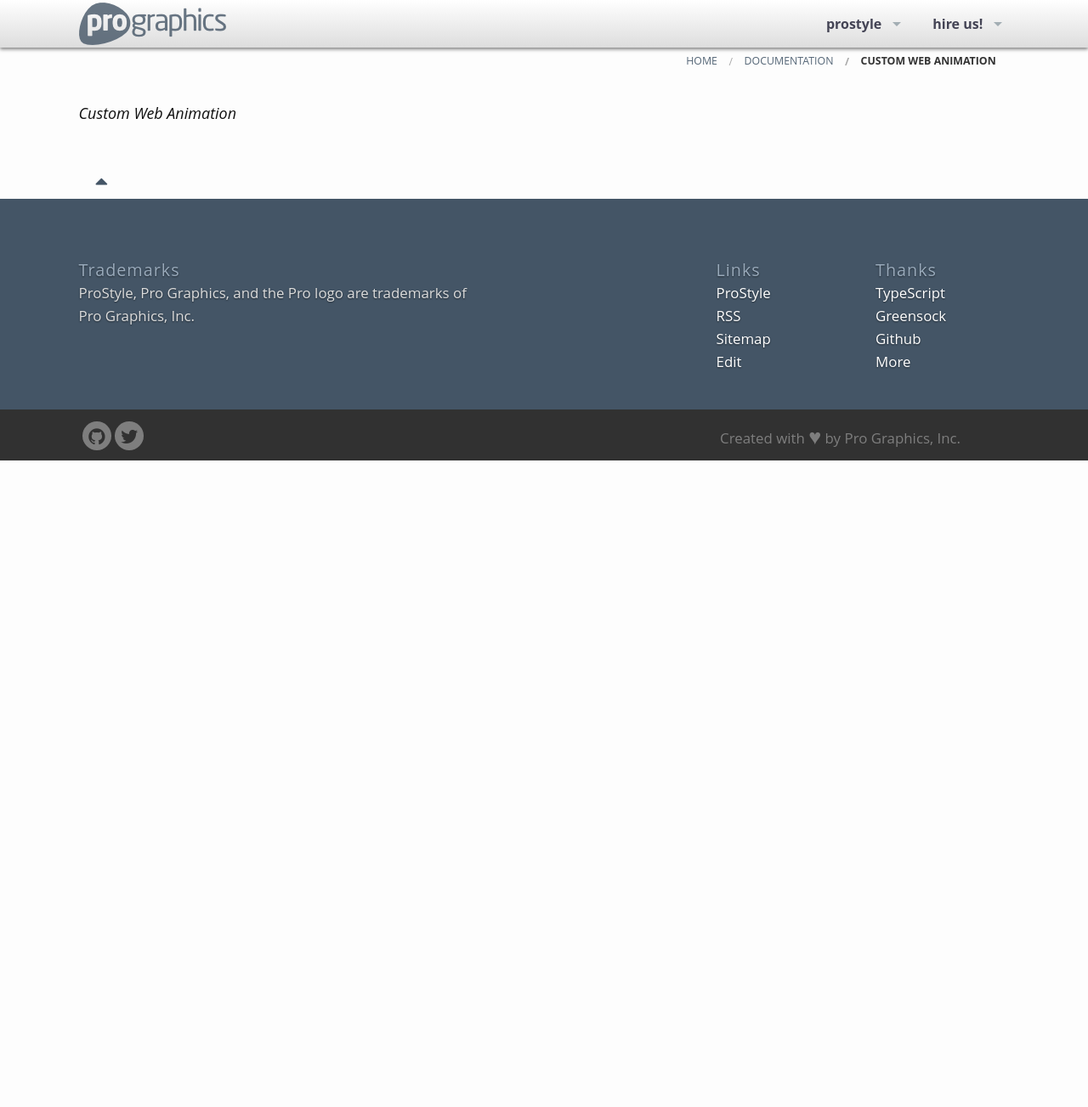
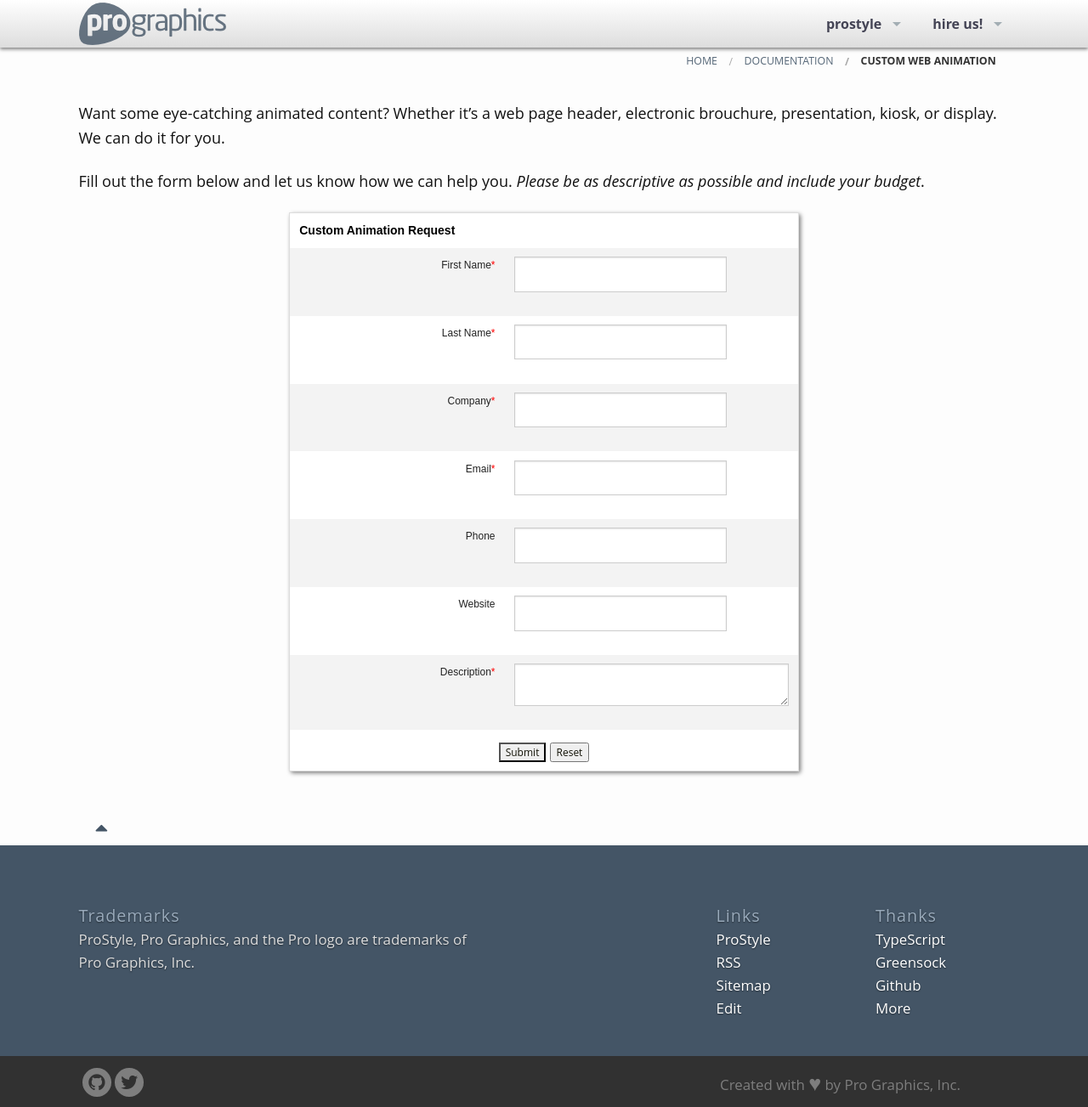
Before and after one commit to ProGraphics/prographics.github.io, a Jekyll site: the page built from pages/hire-us/custom-animation.md, in a window 1280 px wide. Shown: the whole page at 85% size. Built offline with Jekyll 4.4.1, drawn with Linux system fonts in a browser that asks for light colours; nearby versions of some CDN libraries; before the commit the page ends 900 px from its top, so only the background shows below that.

Commit message:
Testing form on custom animation page

```diff
--- a/pages/hire-us/custom-animation.md
+++ b/pages/hire-us/custom-animation.md
@@ -6,4 +6,112 @@ breadcrumb-base: documentation
 permalink: "/custom-animation/"
 ---
 
-_Custom Web Animation_
+Want some eye-catching animated content? Whether it's a web page header, electronic brouchure, presentation, kiosk, or display. We can do it for you.
+
+Fill out the form below and let us know how we can help you. _Please be as descriptive as possible and include your budget_.
+
+
+<!-- Note :
+   - You can modify the font style and form style to suit your website.
+   - Code lines with comments “Do not remove this code”  are required for the form to work properly, make sure that you do not remove these lines of code.
+   - The Mandatory check script can modified as to suit your business needs.
+   - It is important that you test the modified form before going live.-->
+<div id='crmWebToEntityForm' style='width:600px;margin:auto;'>
+   <META HTTP-EQUIV ='content-type' CONTENT='text/html;charset=UTF-8'>
+   <form action='https://crm.zoho.com/crm/WebToLeadForm' name=WebToLeads1631006000000085041 method='POST' onSubmit='javascript:document.charset="UTF-8"; return checkMandatory()' accept-charset='UTF-8'>
+
+	 <!-- Do not remove this code. -->
+	<input type='text' style='display:none;' name='xnQsjsdp' value='4ee271b6c2cd432ceb971a6c2bf0b720c48c59cb80c97be50d1a891be1306111'/>
+	<input type='hidden' name='zc_gad' id='zc_gad' value=''/>
+	<input type='text' style='display:none;' name='xmIwtLD' value='48da0bc0b512742cb8b14d7fac104d94122d44dcc264ec954b1910f8ef4981b7'/>
+	<input type='text' style='display:none;'  name='actionType' value='TGVhZHM='/>
+
+	<input type='text' style='display:none;' name='returnURL' value='http&#x3a;&#x2f;&#x2f;pro.graphics&#x2f;request-received&#x2f;' />
+	 <!-- Do not remove this code. -->
+	<style>
+		tr , td {
+			padding:6px;
+			border-spacing:0px;
+			border-width:0px;
+			}
+	</style>
+	<table style='width:600px;background-color:white;color:black'>
+
+	<tr><td colspan='2' style='text-align:left;color:black;font-family:Arial;font-size:14px;'><strong>Custom Animation Request</strong></td></tr>
+
+	<tr><td  style='nowrap:nowrap;text-align:right;font-size:12px;font-family:Arial;width:200px;'>First Name<span style='color:red;'>*</span></td><td style='width:250px;' ><input type='text' style='width:250px;'  maxlength='40' name='First Name' /></td></tr>
+
+	<tr><td  style='nowrap:nowrap;text-align:right;font-size:12px;font-family:Arial;width:200px;'>Last Name<span style='color:red;'>*</span></td><td style='width:250px;' ><input type='text' style='width:250px;'  maxlength='80' name='Last Name' /></td></tr>
+
+	<tr><td  style='nowrap:nowrap;text-align:right;font-size:12px;font-family:Arial;width:200px;'>Company<span style='color:red;'>*</span></td><td style='width:250px;' ><input type='text' style='width:250px;'  maxlength='100' name='Company' /></td></tr>
+
+	<tr><td  style='nowrap:nowrap;text-align:right;font-size:12px;font-family:Arial;width:200px;'>Email<span style='color:red;'>*</span></td><td style='width:250px;' ><input type='text' style='width:250px;'  maxlength='100' name='Email' /></td></tr>
+
+	<tr><td  style='nowrap:nowrap;text-align:right;font-size:12px;font-family:Arial;width:200px;'>Phone</td><td style='width:250px;' ><input type='text' style='width:250px;'  maxlength='30' name='Phone' /></td></tr>
+
+	<tr><td  style='nowrap:nowrap;text-align:right;font-size:12px;font-family:Arial;width:200px;'>Website</td><td style='width:250px;' ><input type='text' style='width:250px;'  maxlength='255' name='Website' /></td></tr>
+
+	<tr><td  style='nowrap:nowrap;text-align:right;font-size:12px;font-family:Arial;width:200px;'>Description<span style='color:red;'>*</span> </td><td> <textarea name='Description' maxlength='1000' style='width:250;'></textarea></td></tr>
+
+	<tr><td colspan='2' style='text-align:center; padding-top:15px;'>
+		<input style='font-size:12px;color:#131307' type='submit' value='Submit' />
+		<input type='reset' style='font-size:12px;color:#131307' value='Reset' />
+	    </td>
+	</tr>
+   </table>
+	<script>
+ 	  var mndFileds=new Array('Company','First Name','Last Name','Email','Description');
+ 	  var fldLangVal=new Array('Company','First Name','Last Name','Email','Description');
+
+ 	  function checkMandatory() {
+		var name='';
+		var email='';
+		for(i=0;i<mndFileds.length;i++) {
+		  var fieldObj=document.forms['WebToLeads1631006000000085041'][mndFileds[i]];
+		  if(fieldObj) {
+			if (((fieldObj.value).replace(/^\s+|\s+$/g, '')).length==0) {
+			  alert(fldLangVal[i] +' cannot be empty');
+   	   	  	  fieldObj.focus();
+   	   	  	  return false;
+			}  else if(fieldObj.nodeName=='SELECT') {
+  	   	   	 if(fieldObj.options[fieldObj.selectedIndex].value=='-None-') {
+				alert(fldLangVal[i] +' cannot be none');
+				fieldObj.focus();
+				return false;
+			   }
+			} else if(fieldObj.type =='checkbox'){
+ 	 	 	 if(fieldObj.checked == false){
+				alert('Please accept  '+fldLangVal[i]);
+				fieldObj.focus();
+				return false;
+			   }
+			 }
+			 try {
+			     if(fieldObj.name == 'Last Name') {
+				name = fieldObj.value;
+ 	 	 	    }
+			} catch (e) {}
+		    }
+		}
+		 try {
+		    if($zoho) {
+			var LDTuvidObj = document.forms['WebToLeads1631006000000085041']['LDTuvid'];
+			if(LDTuvidObj) {
+  	  	 	    LDTuvidObj.value = $zoho.salesiq.visitor.uniqueid();
+			}
+			var firstnameObj = document.forms['WebToLeads1631006000000085041']['First Name'];
+			if(firstnameObj) {
+			     name = firstnameObj.value +' '+name;
+			}
+			$zoho.salesiq.visitor.name(name);
+			var emailObj = document.forms['WebToLeads1631006000000085041']['Email'];
+			if(emailObj) {
+			     email = emailObj.value;
+			     $zoho.salesiq.visitor.email(email);
+			}
+		    }
+		} catch(e) {}
+	     }
+	   </script>
+	</form>
+</div>
```
